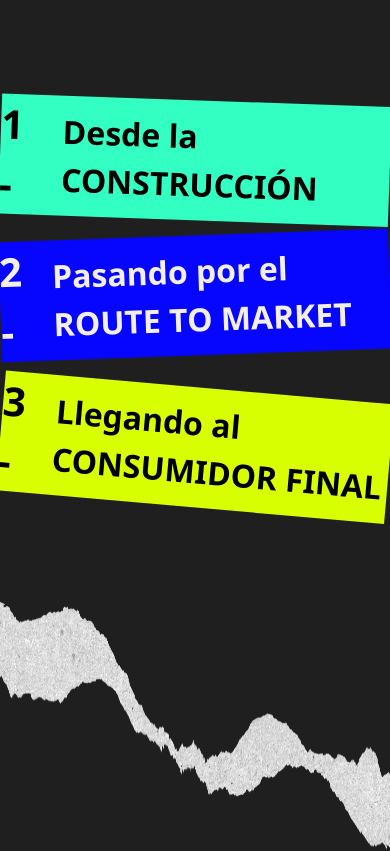
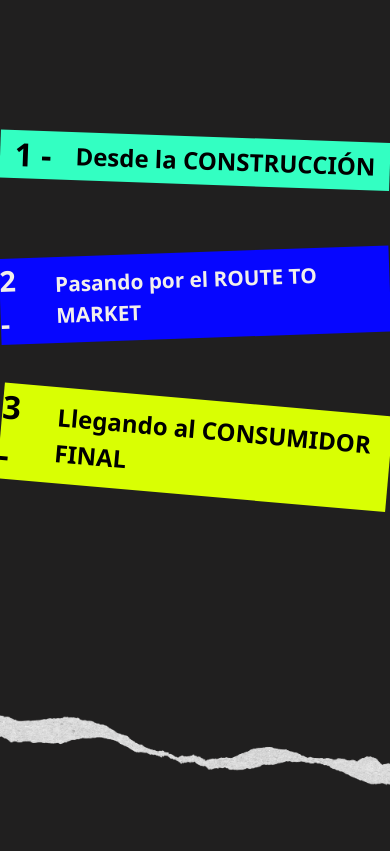
Before and after one commit to fermx3/sonambulo-web-2.0, a Next.js app: page / in a window 390 px wide. Shown: the part 6060-6911 px from the top of the page. Built offline with nearby package versions, Linux system fonts and the light colour scheme.

Commit message:
Fix style bug on how2

```diff
--- a/src/app/(marketing)/components/How2.tsx
+++ b/src/app/(marketing)/components/How2.tsx
@@ -2,17 +2,17 @@ export default function Process() {
   return (
     <div className="relative min-h-screen bg-[var(--color-ink)] overflow-hidden">
       {/* Three slanted strips (all use the same image) */}
-      <div className="relative w-full h-[78vh] flex items-center justify-center">
+      <div className="relative lg:w-[80dvw] w-full h-[78vh] flex items-center justify-center">
         {/* Top strip */}
         <div
           className="absolute left-0 right-0 flex justify-center z-20"
           style={{ transform: "translateY(-22vh) rotate(2deg)" }}
           aria-hidden
         >
-          <div className="relative w-[120vw] max-w-[1600px]">
+          <div className="relative w-[120dvw] max-w-[1600px]">
             <div className="absolute w-dvw left-0 top-1/2 -translate-y-1/2 flex items-center justify-center gap-6 bg-[var(--color-teal)]">
-              <span className="text-[2.5rem] md:text-[4rem] font-extrabold">1 -</span>
-              <div className="text-[2rem] md:text-[3.5rem] font-extrabold">
+              <span className="text-[2rem] md:text-[4rem] font-extrabold">1 -</span>
+              <div className="text-[1.5rem] md:text-[3.5rem] font-extrabold">
                 <span className="block">Desde la CONSTRUCCIÓN</span>
               </div>
             </div>
@@ -27,8 +27,8 @@ export default function Process() {
         >
           <div className="relative w-[120vw] max-w-[1600px]">
             <div className="absolute w-dvw left-0 top-1/2 -translate-y-1/2 flex items-center justify-center gap-6 bg-[var(--color-blue)]">
-              <span className="text-[2.5rem] md:text-[4rem] font-extrabold text-[var(--color-white)]">2 -</span>
-              <div className="text-[2rem] md:text-[3.5rem] font-extrabold text-[var(--color-white)]">
+              <span className="text-[1.8rem] md:text-[4rem] font-extrabold text-[var(--color-white)]">2 -</span>
+              <div className="text-[1.3rem] md:text-[3.5rem] font-extrabold text-[var(--color-white)]">
                 <span className="block">Pasando por el ROUTE TO MARKET</span>
               </div>
             </div>
@@ -43,8 +43,8 @@ export default function Process() {
         >
           <div className="relative w-[120vw] max-w-[1600px]">
             <div className="absolute w-dvw left-0 top-1/2 -translate-y-1/2 flex items-center justify-center gap-6 bg-[var(--color-lime)]">
-              <span className="text-[2.5rem] md:text-[4rem] font-extrabold">3 -</span>
-              <div className="text-[2rem] md:text-[3.5rem] font-extrabold">
+              <span className="text-[2rem] md:text-[4rem] font-extrabold">3 -</span>
+              <div className="text-[1.5rem] md:text-[3.5rem] font-extrabold">
                 <span className="block">Llegando al CONSUMIDOR FINAL</span>
               </div>
             </div>
@@ -52,13 +52,11 @@ export default function Process() {
         </div>
       </div>
 
-      {/* Bottom torn paper + blue band */}
-      <div className="absolute bottom-6 left-0 right-0 h-[28vh]">
+      {/* Bottom torn paper */}
         <div
-          className="w-full h-[30vh] bg-[url('/sections/how/recorte-2.png')] bg-no-repeat bg-[length:100%_100%] pointer-events-none"
+          className="absolute left-0 right-0 lg:-bottom-[15dvw] -bottom-[80dvw] w-dvw h-full bg-[url('/sections/how/recorte-2.png')] bg-no-repeat bg-center bg-contain overflow-hidden"
           aria-hidden
         />
       </div>
-    </div>
   );
 }
```
